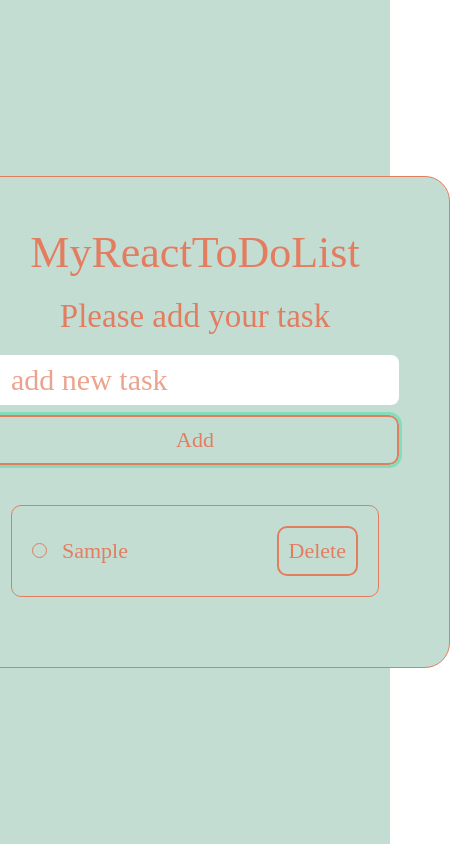
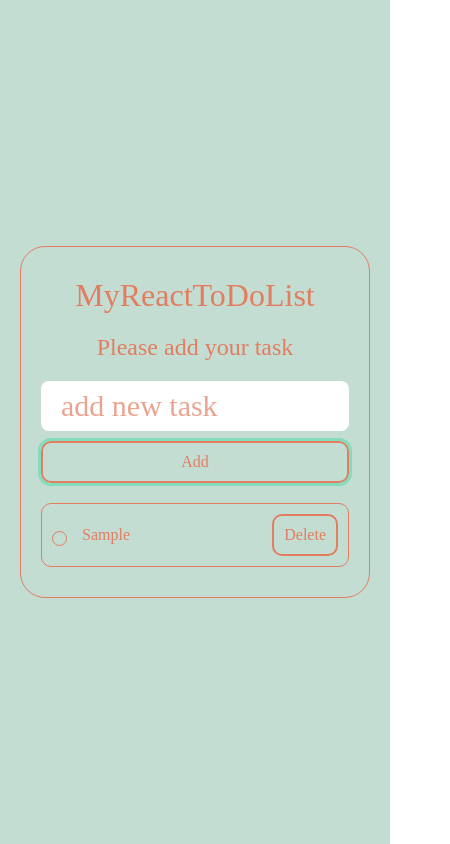
Before and after one commit to Sm1l/ReactToDo, a React (Create React App) app: page / in a window 390 px wide. Both pictures are taken after typing "Sample" into the empty fields and a click on the button "Add". Shown: the whole page, 450 px wide, since content can reach past the window. Built offline with nearby package versions, Linux system fonts and the light colour scheme; a web font is replaced by a local one.

Commit message:
readme, mobile

```diff
--- a/package.json
+++ b/package.json
@@ -1,7 +1,7 @@
 {
   "name": "reacttodolist",
   "version": "0.1.0",
-  "homepage": "https://ReactToDo.github.io/react-gh-pages",
+  "homepage": "https://Sm1l.github.io/ReactToDo",
   "private": true,
   "dependencies": {
     "@testing-library/jest-dom": "^5.16.5",
--- a/src/components/Add/Add.jsx
+++ b/src/components/Add/Add.jsx
@@ -5,7 +5,6 @@ import Button from "../Button/Button";
 
 function Add({ taskList, setTaskList }) {
   const inputRef = useRef(); //* ~querySelector
-  // console.log(inputRef);
 
   //* добавление task
   const addTask = (taskList, setTaskList) => {
@@ -13,7 +12,7 @@ function Add({ taskList, setTaskList }) {
       setTaskList([{ task: inputRef.current.value, checked: false, id: uuidv4() }, ...taskList]);
       inputRef.current.value = "";
     }
-  }; //
+  };
 
   return (
     <section className="page__add add">
--- a/src/components/Add/add.scss
+++ b/src/components/Add/add.scss
@@ -1,6 +1,7 @@
 @import "./../App/variables.scss";
 .add {
   &__container {
+    width: 100%;
     display: flex;
     flex-direction: column;
     align-items: center;
@@ -12,6 +13,7 @@
   }
 
   &__form {
+    width: 100%;
   }
 
   &__label {
@@ -33,6 +35,7 @@
   }
 
   &__button {
+    background-color: blue;
     &:hover {
       color: $color-grey;
       background-color: $color-dark-Sand;
@@ -40,3 +43,23 @@
     }
   }
 }
+
+@media (max-width: 800px) {
+  .add {
+    width: 100%;
+    &__container {
+      min-width: 100%;
+      gap: 20px;
+    }
+
+    &__label {
+      min-width: 100%;
+      display: flex;
+      flex-direction: column;
+      gap: 10px;
+    }
+    &__button {
+      width: 100%;
+    }
+  }
+}
--- a/src/components/App/_font.scss
+++ b/src/components/App/_font.scss
@@ -9,3 +9,10 @@ body {
   font-weight: 400;
   color: $color-dark-Sand;
 }
+
+@media (max-width: 800px) {
+  html,
+  body {
+    font-size: 16px;
+  }
+}
--- a/src/components/App/_page.scss
+++ b/src/components/App/_page.scss
@@ -1,7 +1,6 @@
 @import "_variables.scss";
 .page {
   max-width: 800px;
-  // min-height: 100vh;
   background-color: $color-grey;
   margin: 0 auto;
   display: flex;
@@ -14,3 +13,11 @@
   gap: 20px;
   padding: 50px;
 }
+
+@media (max-width: 800px) {
+  .page {
+    gap: 20px;
+    padding: 30px 20px;
+    width: 100%;
+  }
+}
--- a/src/components/App/app.scss
+++ b/src/components/App/app.scss
@@ -6,4 +6,5 @@
   min-width: 100vw;
   min-height: 100vh;
   background-color: $color-grey;
+  padding: 20px;
 }
--- a/src/components/Modal/modal.scss
+++ b/src/components/Modal/modal.scss
@@ -70,3 +70,41 @@
 .show-modal {
   animation: appear 1000ms ease;
 }
+@media (max-width: 800px) {
+  .modal {
+    position: absolute;
+    width: 80%;
+    height: 80%;
+
+    &__container {
+      display: flex;
+      width: 100%;
+      flex-direction: column;
+      padding: 10px;
+      justify-content: center;
+      // align-items: center;
+      position: absolute;
+      left: 50%;
+      top: 50%;
+      transform: translate(-50%, -50%);
+      background-color: $color-grey;
+      width: auto;
+      height: auto;
+      min-height: 200px;
+      min-width: 200px;
+      border: 1px solid $color-dark-Sand;
+      border-radius: 20px;
+    }
+    &__form {
+      padding: 50px 0 0;
+      flex-wrap: wrap;
+    }
+    &__close {
+      top: 10px;
+      right: 10px;
+    }
+    &__button {
+      width: 100%;
+    }
+  }
+}
--- a/src/components/Task/task.scss
+++ b/src/components/Task/task.scss
@@ -97,3 +97,20 @@
     }
   }
 }
+
+@media (max-width: 800px) {
+  .task {
+    &__container {
+      display: flex;
+      gap: 20px;
+      padding: 0px;
+      flex-direction: column;
+      // min-width: 100%;
+    }
+
+    &__item {
+      gap: 10px;
+      padding: 10px;
+    }
+  }
+}
```
Also changed, not shown: 1 other file (tests, documents, lock files or other folders).
